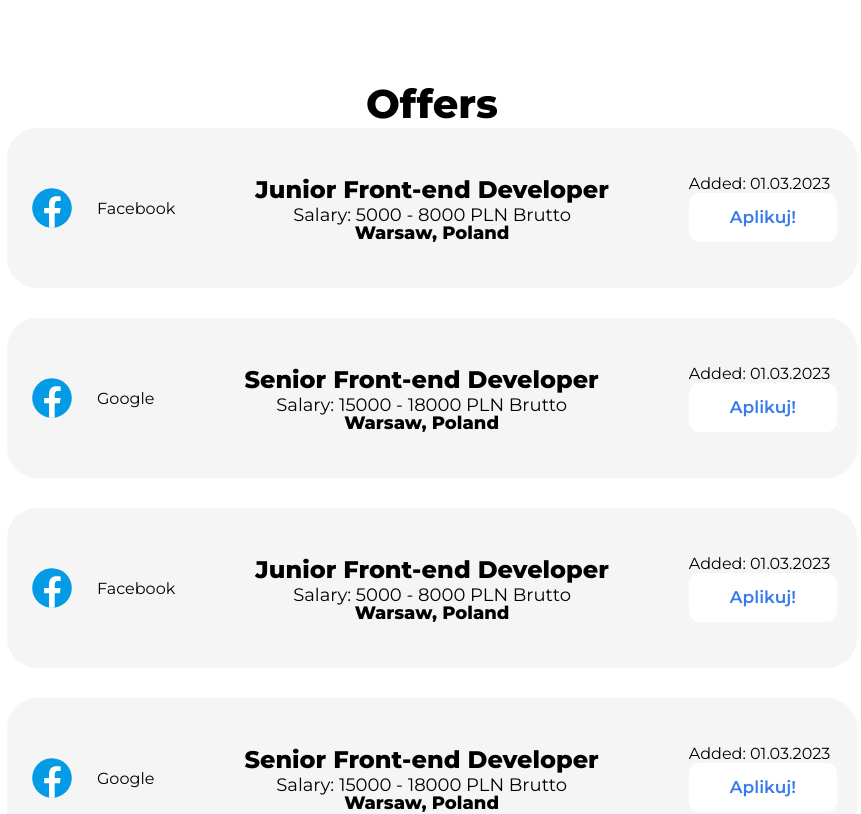
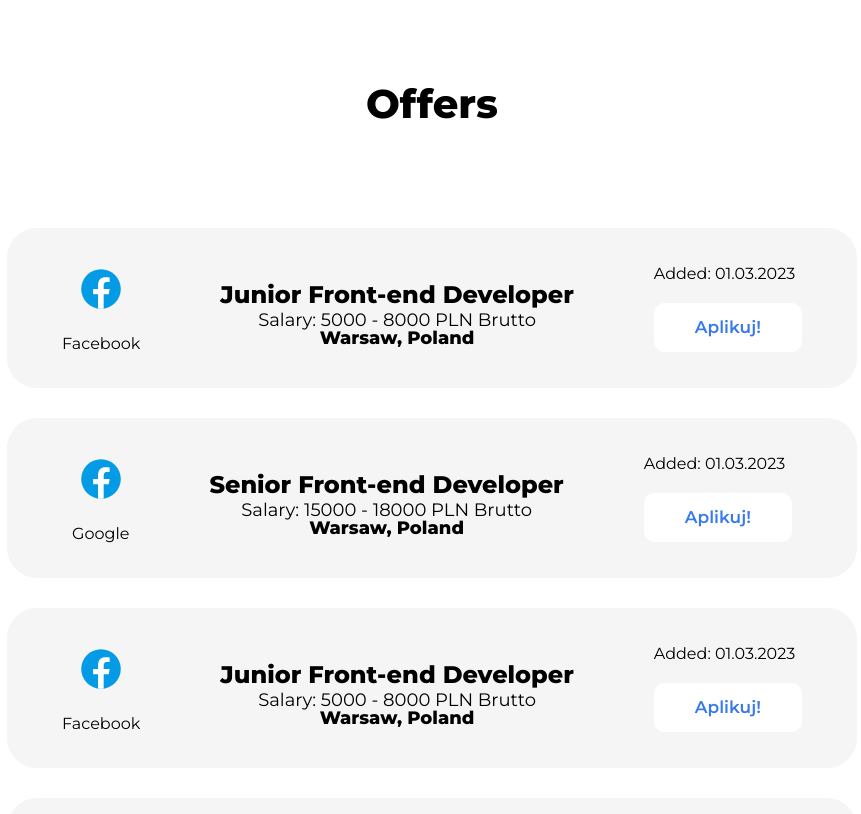
Before and after one commit to mkropidlowski/jobs-portal, a Next.js app: page / in a window 1280 px wide. Shown: the part 560-1374 px from the top of the page, without its empty margins (208-1069 px from the left). Built offline with nearby package versions, Linux system fonts and the light colour scheme.

Commit message:
JOB-9: Finish Offers sections based on fakeData

```diff
--- a/components/organisms/Hero/Hero.tsx
+++ b/components/organisms/Hero/Hero.tsx
@@ -2,6 +2,7 @@ import clsx from 'clsx';
 import Button from 'components/atoms/Button/Button';
 import Heading from 'components/atoms/Heading/Heading';
 import { JobHunt } from 'components/icons';
+import Link from 'next/link';
 import styles from './hero.module.scss';
 
 export interface IHero {
@@ -16,9 +17,11 @@ const Hero: React.FC<IHero> = ({ className }) => {
 					Find the perfect job for you!
 				</Heading>
 				<div className={styles.buttons}>
-					<Button type="button" color="primary">
-						Find a job
-					</Button>
+					<Link href="/#jobs">
+						<Button type="button" color="primary">
+							Find a job
+						</Button>
+					</Link>
 					<Button type="button" color="tertiary">
 						Add new offer
 					</Button>
--- a/components/organisms/Offers/Offers.tsx
+++ b/components/organisms/Offers/Offers.tsx
@@ -8,14 +8,14 @@ import { fakeData } from './data/fakeData';
 const Offers: React.FC<ICard> = () => {
 	return (
 		<div className={clsx(styles.container)}>
-			<Heading className={styles.heading} variant="h1" bold>
+			<Heading className={styles.heading} variant="h1" bold id="jobs">
 				Offers
 			</Heading>
 			<div className={styles.offersContainer}>
 				{fakeData.map(
-					({ companyName, companyImg, position, salaryFrom, salaryTo, salaryType, currency, location, addedAt }) => (
+					({ companyName, companyImg, position, salaryFrom, salaryTo, salaryType, currency, location, addedAt }, index) => (
 						<Card
-							key={companyName}
+							key={index}
 							companyImg={companyImg}
 							companyName={companyName}
 							position={position}
--- a/components/organisms/Offers/components/card.module.scss
+++ b/components/organisms/Offers/components/card.module.scss
@@ -3,8 +3,9 @@
 
 .container {
 	display: flex;
-	justify-content: space-between;
 	align-items: center;
+	justify-content: center;
+	gap: 80px;
 	min-width: 850px;
 	height: 160px;
 	padding: 20px;
@@ -13,11 +14,17 @@
 	.companyDetails {
 		display: flex;
 		align-items: center;
+		flex-direction: column;
 		gap: 20px;
+	}
+	.positionDetails {
+		margin-top: 10px;
+		gap: 15px;
 	}
 
 	.specificDetails {
 		display: flex;
 		flex-direction: column;
+		gap: 20px;
 	}
 }
--- a/components/organisms/Offers/offers.module.scss
+++ b/components/organisms/Offers/offers.module.scss
@@ -2,9 +2,13 @@
 @import 'styles/breakpoints.scss';
 
 .container {
+	.heading {
+		scroll-margin-top: 100px;
+	}
 	.offersContainer {
 		display: flex;
 		flex-direction: column;
 		gap: 30px;
+		margin-top: 100px;
 	}
 }
```
